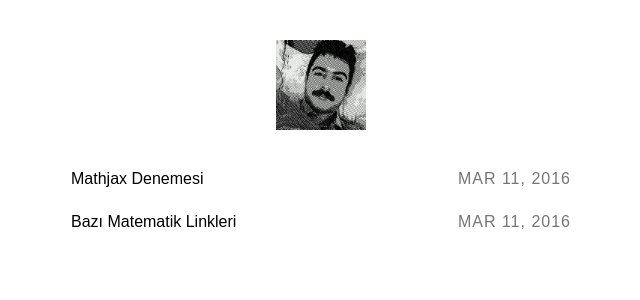
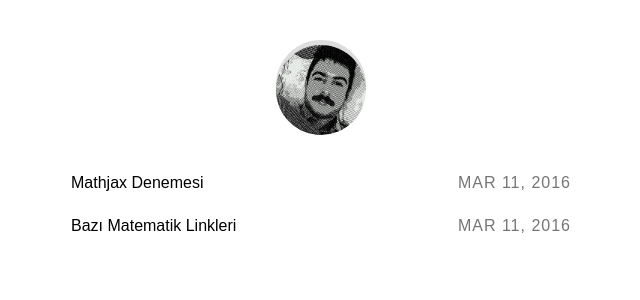
Before and after one commit to hakanergul/hakanergul.github.io, a Jekyll site: the page built from index.html, in a window 1280 px wide. Shown: the top 300 px of the page, without its empty margins (319-959 px from the left). Built offline with Jekyll 4.4.1, drawn with Linux system fonts in a browser that asks for light colours; some web fonts are replaced.

Commit message:
Update main.scss

```diff
--- a/_sass/main.scss
+++ b/_sass/main.scss
@@ -28,9 +28,6 @@ a {
     border: 0;
     border-radius: 5px;
     margin: 30px 0;
-  }
-  &:hover {
-  border-color: #000;
   }
 }
 mark {
@@ -120,27 +117,32 @@ span[data-note] {
   -webkit-animation-fill-mode: both;
   -webkit-animation-name: bounce;
   a {
-    background: #ddd;
+    background: #ddd url("gravatar_wrapper.png");
     color: #000;
     text-decoration: none;
     font-weight: 700;
     height: 100px;
     width: 100px;
     font-size: 1.5em;
-
+    border-radius: 100%;
     display: inline-block;
     text-align: center;
-
+    line-height: 100px;
     border: 5px solid #fff;
     box-sizing: border-box;
     &:hover,
     &:focus {
-      border: 5px solid #000;
       background: #f14e32;
     }
     &:hover + .logo-prompt,
     &:focus + .logo-prompt {
       display: inline-block !important;
+    }
+    .gravatar {
+      margin-top: 5px;
+      -webkit-border-radius: 50%;
+      -moz-border-radius: 50%;
+      border-radius: 50%;
     }
     @media (max-width : 480px) {&:hover + .logo-prompt,
       &:focus + .logo-prompt {
@@ -250,25 +252,6 @@ iframe {
 article {
   max-width: 500px;
   margin: 0 auto;
-   a {
-    background: #ddd;
-    color: #000;
-    text-decoration: none;
-    font-weight: 700;
-    height: 100px;
-    width: 100px;
-    font-size: 1.5em;
-    border-radius: 100%;
-    display: inline-block;
-    text-align: center;
-    line-height: 100px;
-    border: 5px solid #fff;
-    box-sizing: border-box;
-    &:hover,
-    &:focus {
-      background: #f14e32;
-    }
-    }
   .title {
     line-height: 1.4em;
     text-align: center;
@@ -342,10 +325,6 @@ section {
         border: 0;
         color: #000;
         box-sizing: border-box;
-        border-bottom: 2px solid transparent;
-        &:hover {
-          border-color: #F14E32;
-        }
       }
       .post-date {
         float: right;
@@ -356,6 +335,13 @@ section {
         color: #757575;
         letter-spacing: 1px;
         text-transform: uppercase;
+      }
+      @media (min-width: 992px) {a {
+          border-bottom: 2px solid transparent;
+          &:hover {
+            border-color: #000;
+          }
+        }
       }
     }
   }
```
